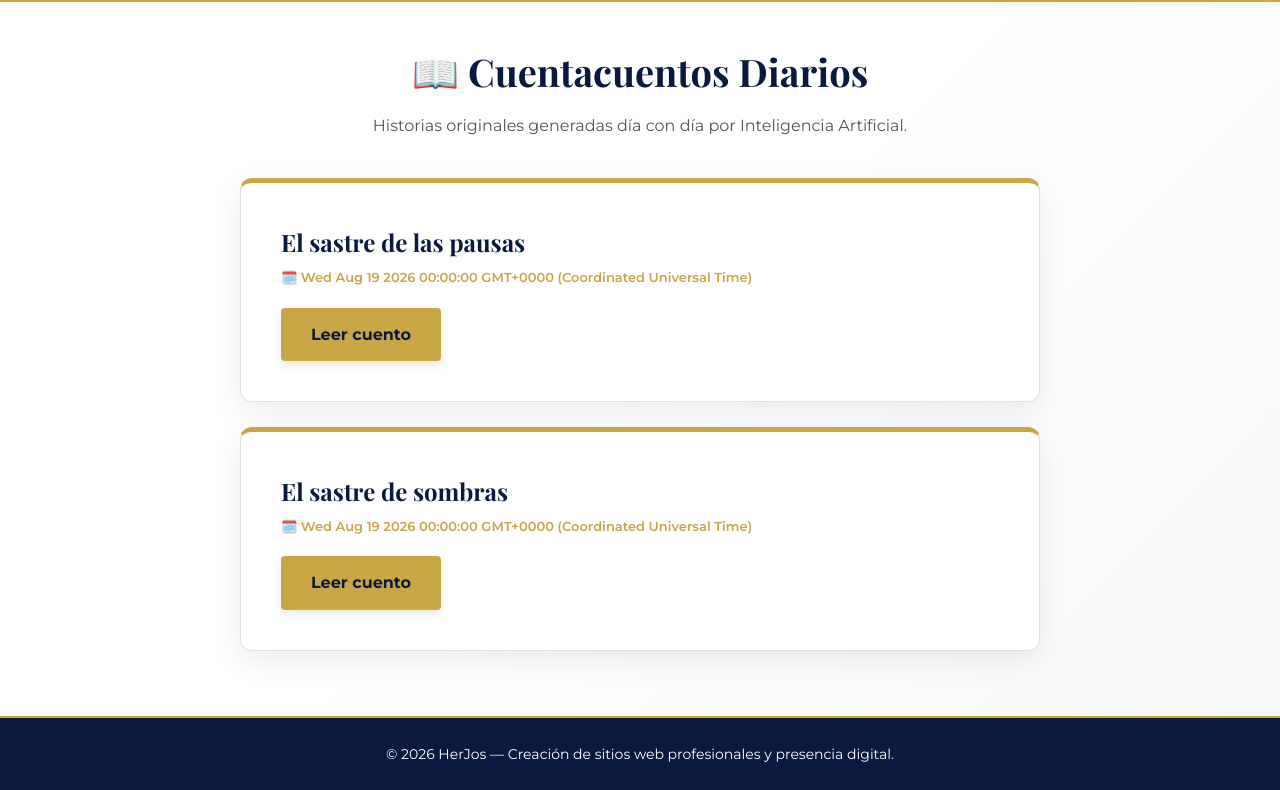
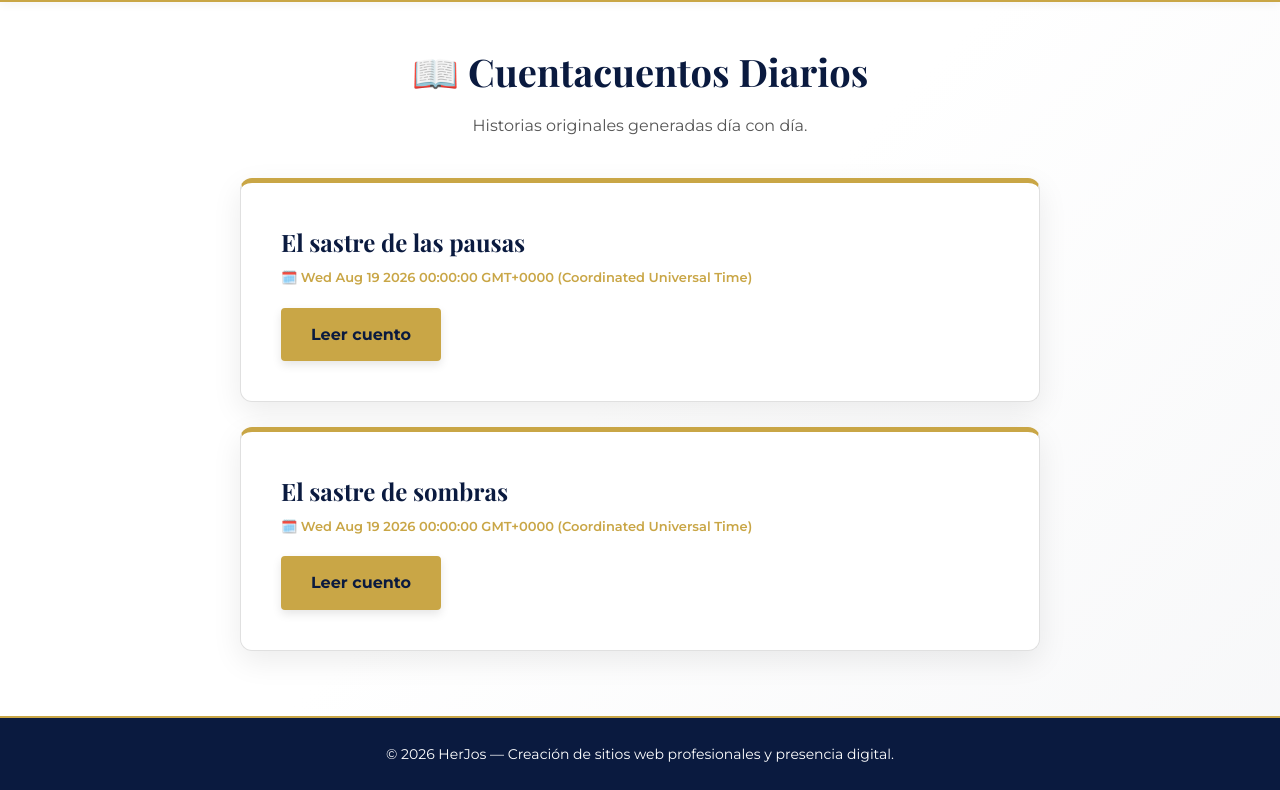
Before and after one commit to herjos07/cuentacuentos, an Astro site: page / in a window 1280 px wide. Shown: the part 120-910 px from the top of the page. Built offline with nearby package versions, Linux system fonts and the light colour scheme; Astro itself is replaced by a stand-in of ours.

Commit message:
Update description in index.astro

```diff
--- a/src/pages/index.astro
+++ b/src/pages/index.astro
@@ -10,7 +10,7 @@ cuentos.sort((a, b) => new Date(b.data.date).getTime() - new Date(a.data.date).g
 <Layout title="Cuentos Diarios">
   <div class="hero-section">
     <h1>📖 Cuentacuentos Diarios</h1>
-    <p>Historias originales generadas día con día por Inteligencia Artificial.</p>
+    <p>Historias originales generadas día con día.</p>
   </div>
 
   <div class="cuentos-list">
```
